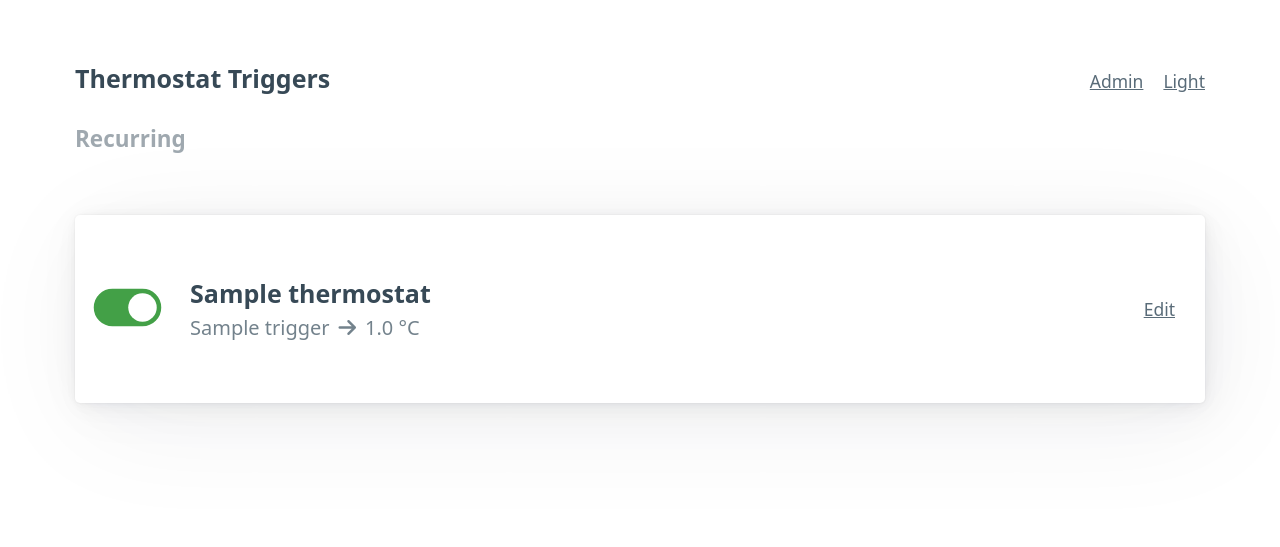
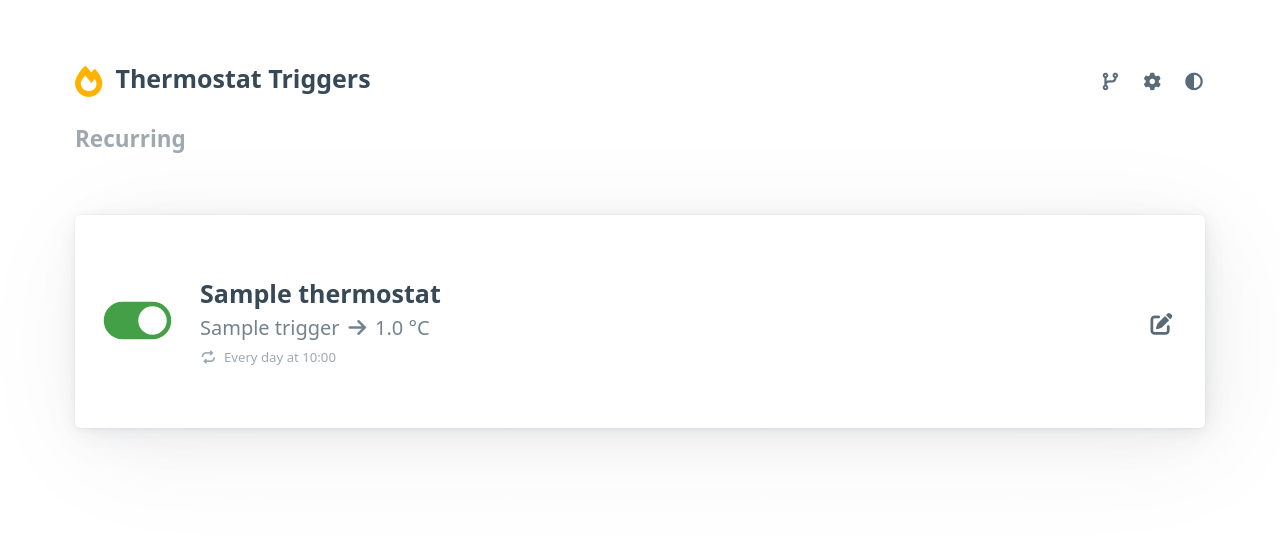
Before and after one commit to cb109/fritzbox-thermostat-triggers, a Django app: page /triggers/ in a window 1280 px wide. Shown: the top 547 px of the page. Run offline with Django 4.2, Linux system fonts and the light colour scheme; a user stored in the database is signed in; tables that the repository leaves empty hold one stand-in row (values such as "Sample post"); some libraries are stand-ins or nearby versions.

Commit message:
Add icons, add date/weekdays/time description

```diff
--- a/fritzbox_thermostat_triggers/triggers/models.py
+++ b/fritzbox_thermostat_triggers/triggers/models.py
@@ -103,14 +103,17 @@ class Trigger(BaseModel):
 
     def get_recurring_time_label(self) -> str:
         """Return str like 'Mon, Tue, Wed, Thu, Fri, Sat, Sun at 21:00'."""
+        days = [
+            label
+            for idx, label in enumerate(self.weekday_labels)
+            if self.recurs_for_weekday_index(idx)
+        ]
+        if len(days) == 7:
+            days_description = "Every day"
+        else:
+            days_description = (", ").join(days)
         return (
-            (", ").join(
-                [
-                    label
-                    for idx, label in enumerate(self.weekday_labels)
-                    if self.recurs_for_weekday_index(idx)
-                ]
-            )
+            days_description
             + " at "
             + self.get_formatted_time(TIME_ONLY_FORMAT)
         )
--- a/fritzbox_thermostat_triggers/triggers/templates/triggers/_trigger_card.html
+++ b/fritzbox_thermostat_triggers/triggers/templates/triggers/_trigger_card.html
@@ -6,7 +6,7 @@
         type="checkbox"
         name="enabled"
         role="switch"
-        style="transform: scale(1.5); margin-right: 1rem;"
+        style="transform: scale(1.5); margin-left: 0.5rem; margin-right: 1rem;"
         {% if trigger.enabled %}checked{% endif %}
         hx-post="/trigger/{{ trigger.id }}/toggle"
         hx-swap="none"
@@ -16,12 +16,22 @@
         hx-post="/trigger/{{ trigger.id }}/toggle"
         hx-swap="none"
       >
-        <div class="headings mr-1" style="margin-left: 1rem; margin-bottom: 0;">
-          <h4>{{ trigger.thermostat.name }}</h4>
-          <h5>
-            {{ trigger.name }}
-            <i class="fa fa-fw fa-arrow-right"></i> {{ trigger.temperature }} °C
-          </h5>
+        <div style="margin-left: 1rem">
+          <div class="headings mr-1" style="margin-bottom: 0;">
+            <h4>{{ trigger.thermostat.name }}</h4>
+            <h5>
+              {{ trigger.name }}
+              <i class="fa fa-fw fa-arrow-right"></i> {{ trigger.temperature }} °C
+            </h5>
+          </div>
+          <div style="margin-top: 0.25rem; font-size: 0.66rem; opacity: 0.5;">
+            {% if trigger.recurring %}
+              <i class="fa fa-fw fa-repeat" style="margin-right: 0.2rem;"></i>
+              {{ trigger.get_recurring_time_label }}
+              {% else %}
+              {{ trigger.get_formatted_time }}
+            {% endif %}
+          </div>
         </div>
       </label>
       <div style="
@@ -33,9 +43,10 @@
         <small>
           <a
             href="{% url "admin:triggers_trigger_change" trigger.id %}"
-            class="secondary outline"
+            class="secondary"
+            title="Edit this trigger"
           >
-            Edit
+            <i class="fa fa-fw fa-lg fa-pen-to-square"></i>
           </a>
         </small>
         {% comment %} <small><a href="#" class="secondary outline ml-1">Duplicate</a></small> {% endcomment %}
--- a/fritzbox_thermostat_triggers/triggers/templates/triggers/base.html
+++ b/fritzbox_thermostat_triggers/triggers/templates/triggers/base.html
@@ -9,6 +9,8 @@
     <script src="https://unpkg.com/htmx.org@1.9.10"></script>
   </head>
   <style>
+    {% comment %} * { outline: 1px solid red; } {% endcomment %}
+
     [dbg] {
       outline: 1px solid red;
     }
@@ -62,11 +64,20 @@
     .mr-1 {
       margin-right: var(--spacing);
     }
+
+    .theme-toggle-button.dark i {
+      transform: rotate(180deg);
+    }
+
+    .navbar a:hover i {
+      color: #4caf50;
+    }
   </style>
   <body hx-headers='{"X-CSRFToken": "{{ csrf_token }}"}'>
     <main class="container">
       {% block navbar %}
       <div
+        class="navbar"
         style="
           display: flex;
           align-items: baseline;
@@ -75,15 +86,41 @@
       >
         <!-- Title -->
         <h4 style="margin-bottom: 0; margin-right: auto;">
+          <i
+            class="fa fa-fa fa-lg fa-fire"
+            style="margin-right: 0.33rem; color: #ffb300;"
+          ></i>
           Thermostat Triggers
         </h4>
+        <!-- GitHub -->
+        <small style="margin-right: 1rem">
+          <a
+            href="https://github.com/cb109/fritzbox-thermostat-triggers"
+            class="secondary"
+            title="See code of project on GitHub"
+          >
+            <i class="fa fa-fw fa-code-branch"></i>
+          </a>
+        </small>
         <!-- Admin -->
-        <small style="margin-right: 1rem">
-          <a href="/admin" class="secondary">Admin</a>
+        <small
+          style="margin-right: 1rem"
+          title="Got to admin area"
+        >
+          <a href="/admin" class="secondary">
+            <i class="fa fa-fw fa-cog"></i>
+          </a>
         </small>
         <!-- Light/Dark Theme -->
         <small>
-          <a href="#" class="secondary" onclick="swapTheme(this)">Light</a>
+          <a
+            href="#"
+            class="secondary theme-toggle-button"
+            onclick="swapTheme(this)"
+            title="Toggle light/dark theme""
+          >
+            <i class="fa fa-fw fa-circle-half-stroke"></i>
+          </a>
         </small>
       </div>
       {% endblock%}
@@ -94,7 +131,11 @@
     function swapTheme(linkElement) {
       const html = document.querySelector('html');
       html.dataset.theme = html.dataset.theme == 'light' ? 'dark' : 'light';
-      linkElement.innerText = html.dataset.theme == 'light' ? 'Light' : 'Dark';
+      if (html.dataset.theme == 'light') {
+        linkElement.classList.remove('dark');
+      } else {
+        linkElement.classList.add('dark');
+      }
     }
   </script>
 </html>
--- a/fritzbox_thermostat_triggers/triggers/templates/triggers/triggers.html
+++ b/fritzbox_thermostat_triggers/triggers/templates/triggers/triggers.html
@@ -14,6 +14,7 @@
 {% if recurring_triggers %}
   <h5 style="opacity: 0.5; margin-top: 1.2rem; margin-bottom: 1.2rem">
     Recurring
+    {% comment %} <i class="fa fa-fw fa-repeat" style="margin-left: 0.25rem;"></i> {% endcomment %}
   </h5>
   {% for trigger in recurring_triggers %}
     {% include "triggers/_trigger_card.html" with trigger=trigger only %}
```
